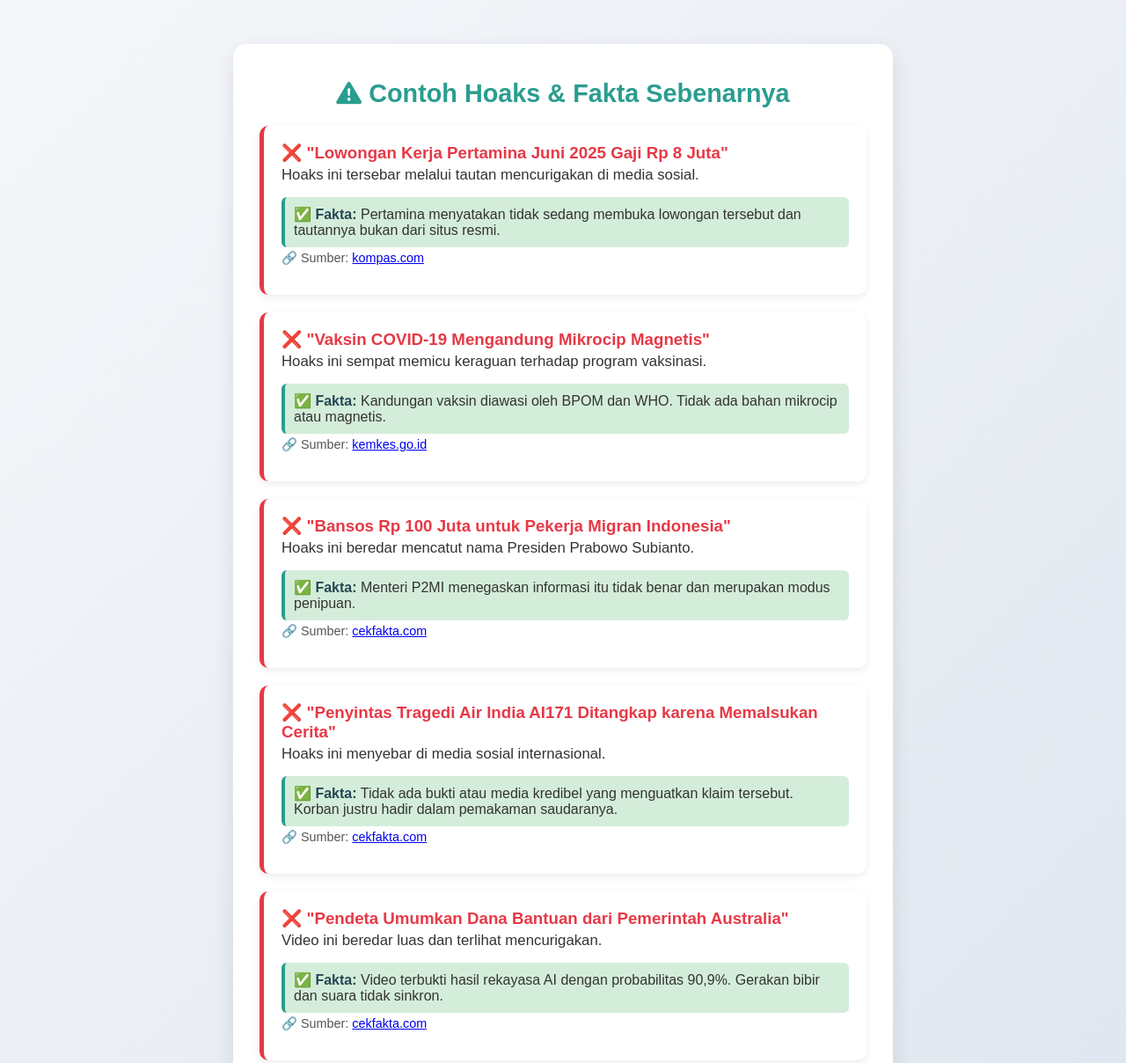
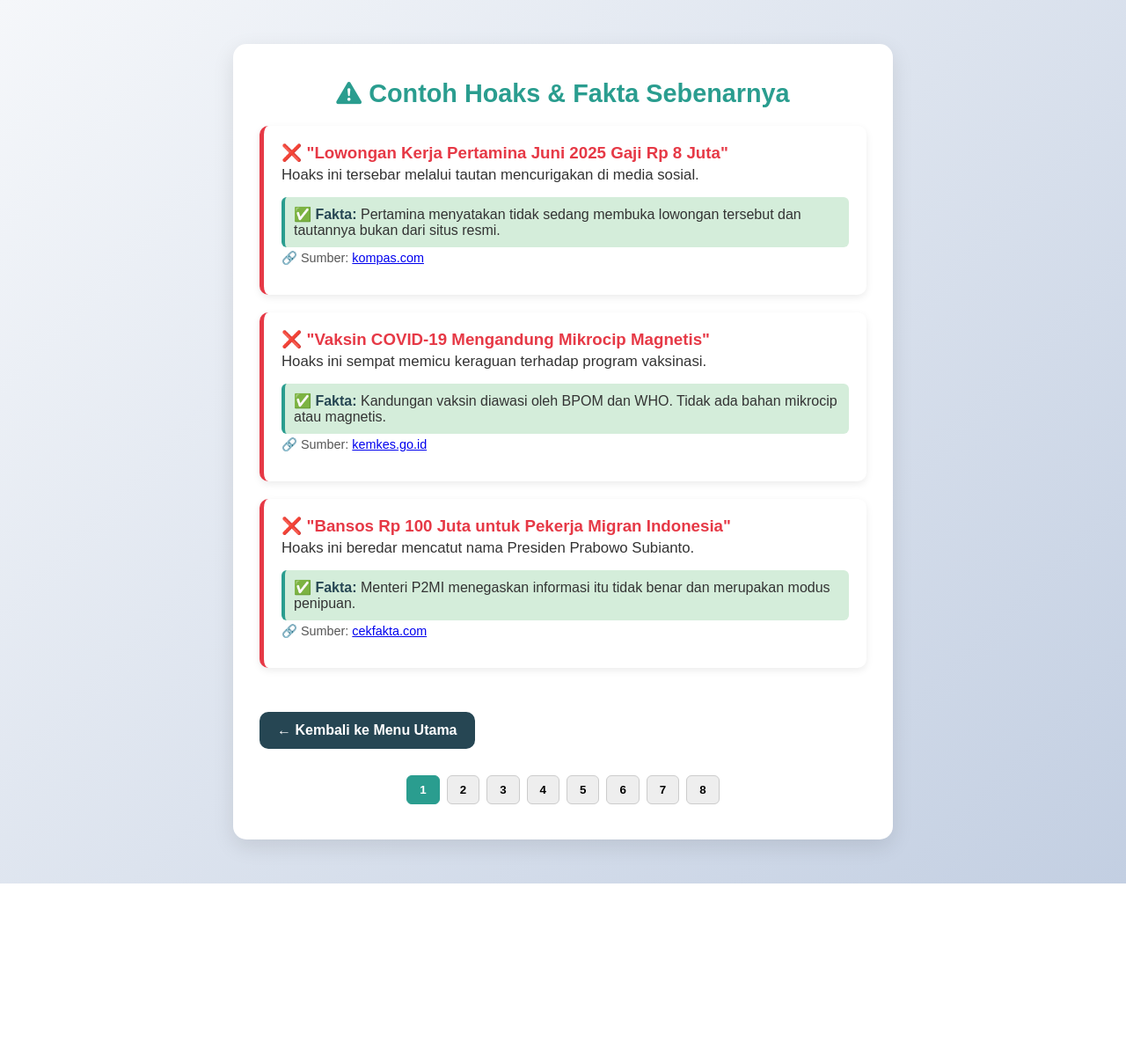
Before and after one commit to syachviiar/pancasila-web, a plain HTML site: page contoh-hoaks.html in a window 1280 px wide. Shown: the top 1208 px of the page at 88% size. After the commit the page ends 1004 px from the top, so only its background shows below. Drawn offline with nearby package versions, Linux system fonts and the light colour scheme.

Commit message:
commit v3

```diff
--- a/contoh-hoaks.html
+++ b/contoh-hoaks.html
@@ -37,6 +37,31 @@
       font-size: 0.9em;
       color: #555;
     }
+
+    .pagination {
+    text-align: center;
+    margin-top: 30px;
+  }
+
+  .pagination button {
+    margin: 0 4px;
+    padding: 8px 14px;
+    background-color: #eee;
+    border: 1px solid #ccc;
+    border-radius: 6px;
+    cursor: pointer;
+    font-weight: bold;
+  }
+
+  .pagination button.active {
+    background-color: #2a9d8f;
+    color: white;
+    border-color: #2a9d8f;
+  }
+
+  .pagination button:hover {
+    background-color: #ccc;
+  }
   </style>
 </head>
 <body>
@@ -242,7 +267,42 @@
         </div>
 
         <a href="main.html" class="btn-back">← Kembali ke Menu Utama</a>
+        <!-- Pagination Buttons -->
+        <div id="pagination" class="pagination"></div>
     </div>
 </body>
+<script>
+    const cardsPerPage = 3;
+    const cards = document.querySelectorAll(".hoaks-card");
+    const totalPages = Math.ceil(cards.length / cardsPerPage);
+    const pagination = document.getElementById("pagination");
 
+    function showPage(page) {
+      const start = (page - 1) * cardsPerPage;
+      const end = start + cardsPerPage;
+
+      cards.forEach((card, index) => {
+        card.style.display = (index >= start && index < end) ? "block" : "none";
+      });
+
+      // Update button active state
+      const buttons = document.querySelectorAll("#pagination button");
+      buttons.forEach((btn, i) => {
+        btn.classList.toggle("active", i + 1 === page);
+      });
+    }
+
+    function createPagination() {
+      for (let i = 1; i <= totalPages; i++) {
+        const btn = document.createElement("button");
+        btn.textContent = i;
+        btn.addEventListener("click", () => showPage(i));
+        pagination.appendChild(btn);
+      }
+    }
+
+    // Inisialisasi
+    createPagination();
+    showPage(1);
+  </script>
 </html>
```
Also changed, not shown: cek-hoaks.html (+26 -18 lines), main.html (+2 -2 lines), materi.html (+1 -1 lines).
